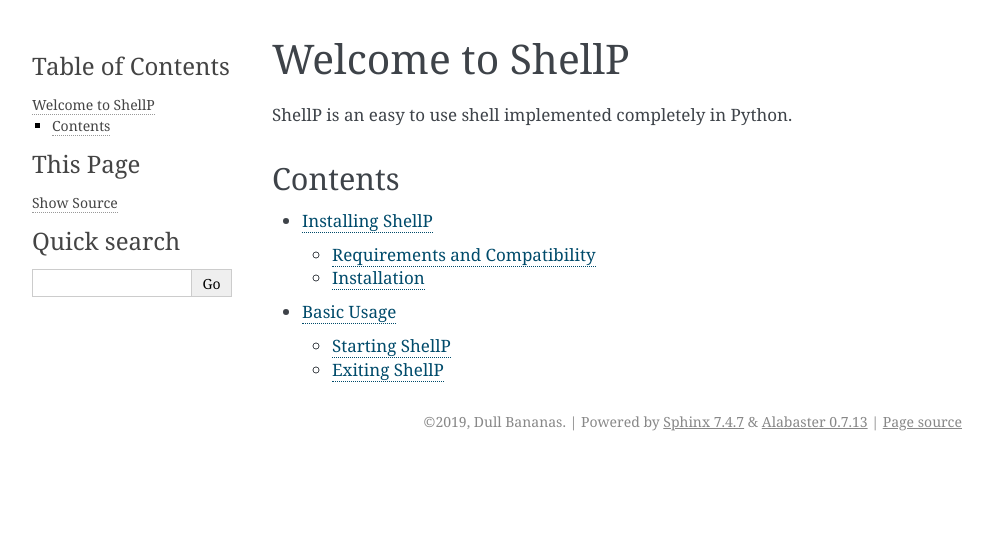
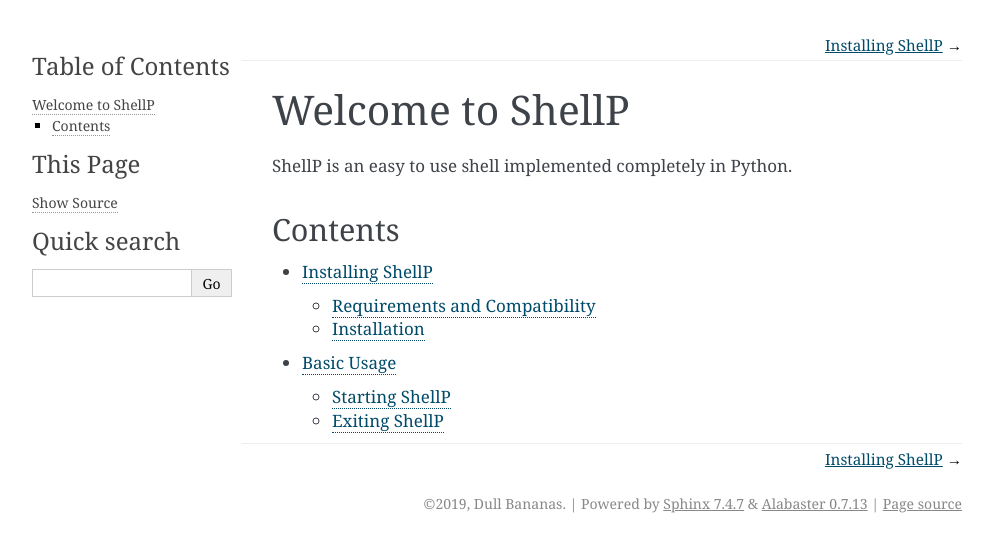
Before and after one commit to dullbananas/pysh, a Sphinx documentation site: the page built from docs/index.rst, in a window 1280 px wide. Shown: the top 552 px of the page, without its empty margins (148-1141 px from the left). Built offline with Sphinx 7.4.7, drawn with Linux system fonts in a browser that asks for light colours.

Commit message:
Set Alabaster theme options

```diff
--- a/docs/conf.py
+++ b/docs/conf.py
@@ -80,7 +80,12 @@
 # further.  For a list of options available for each theme, see the
 # documentation.
 #
-# html_theme_options = {}
+html_theme_options = {
+	'github_button': True,
+	'github_repo': 'dullbananas',
+	'github_user': 'shellp',
+	'show_relbars': True,
+}
 
 # Add any paths that contain custom static files (such as style sheets) here,
 # relative to this directory. They are copied after the builtin static files,
```
